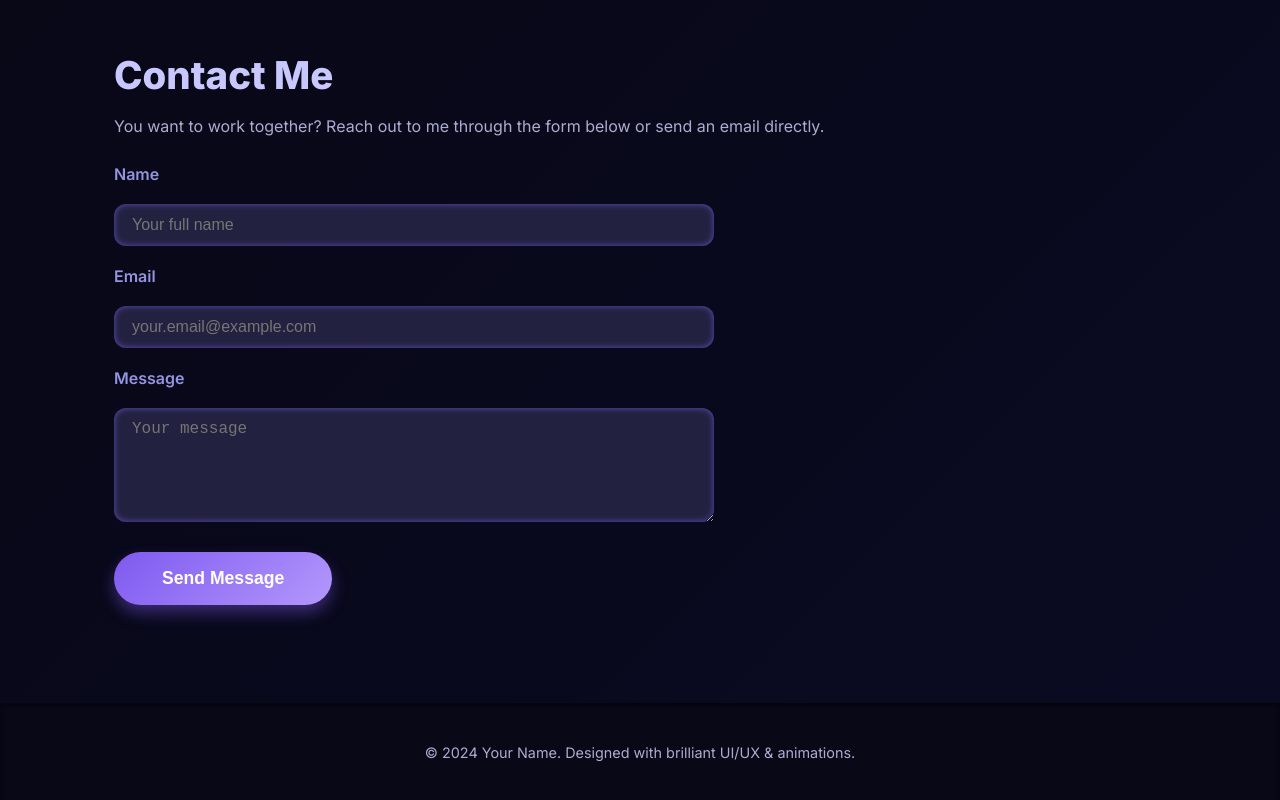
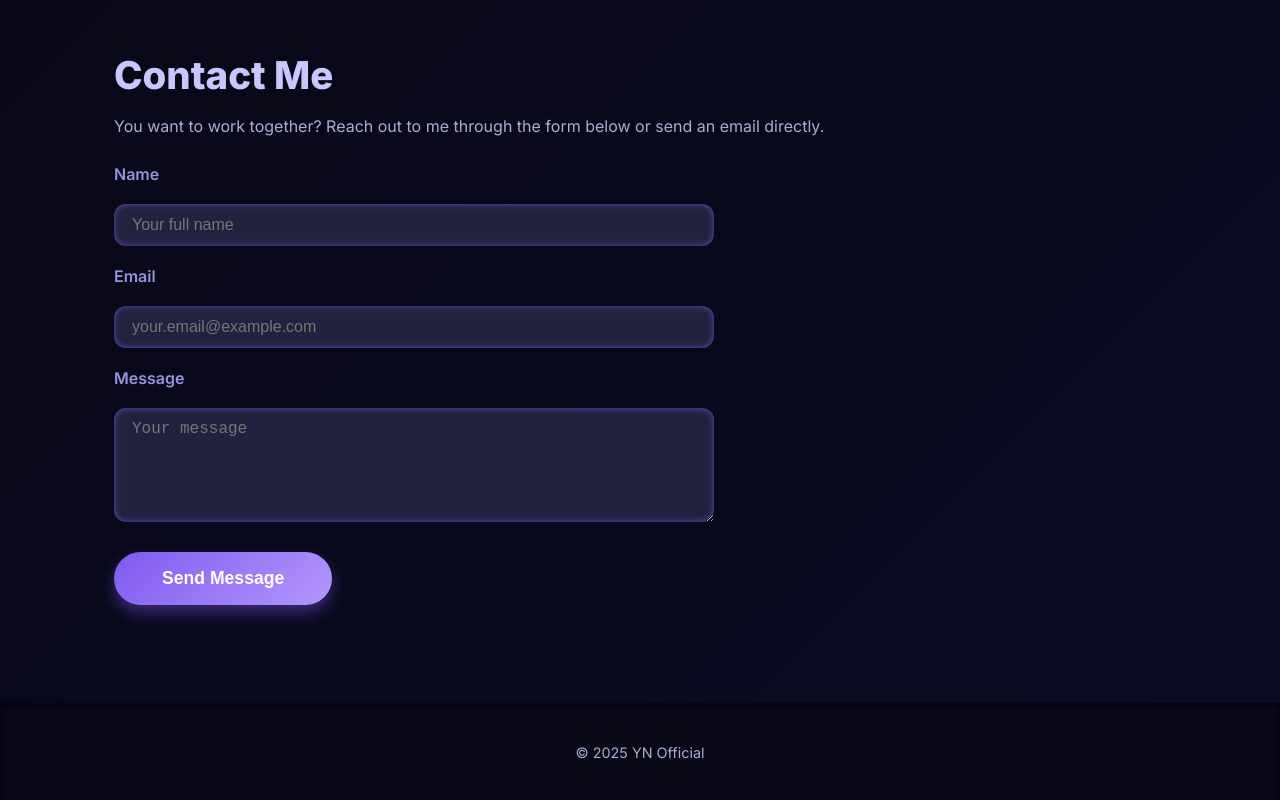
Before and after one commit to helloyadhunandanan/ynofficial, a plain HTML site: page index.html in a window 1280 px wide. Shown: the part 3088-3888 px from the top of the page. Drawn offline with Linux system fonts and the light colour scheme.

Commit message:
Update index.html

```diff
--- a/index.html
+++ b/index.html
@@ -132,7 +132,7 @@
 
   <footer>
     <div class="container flex-center">
-      <p>© 2024 Your Name. Designed with brilliant UI/UX & animations.</p>
+      <p>© 2025 YN Official</p>
     </div>
   </footer>
 
```
